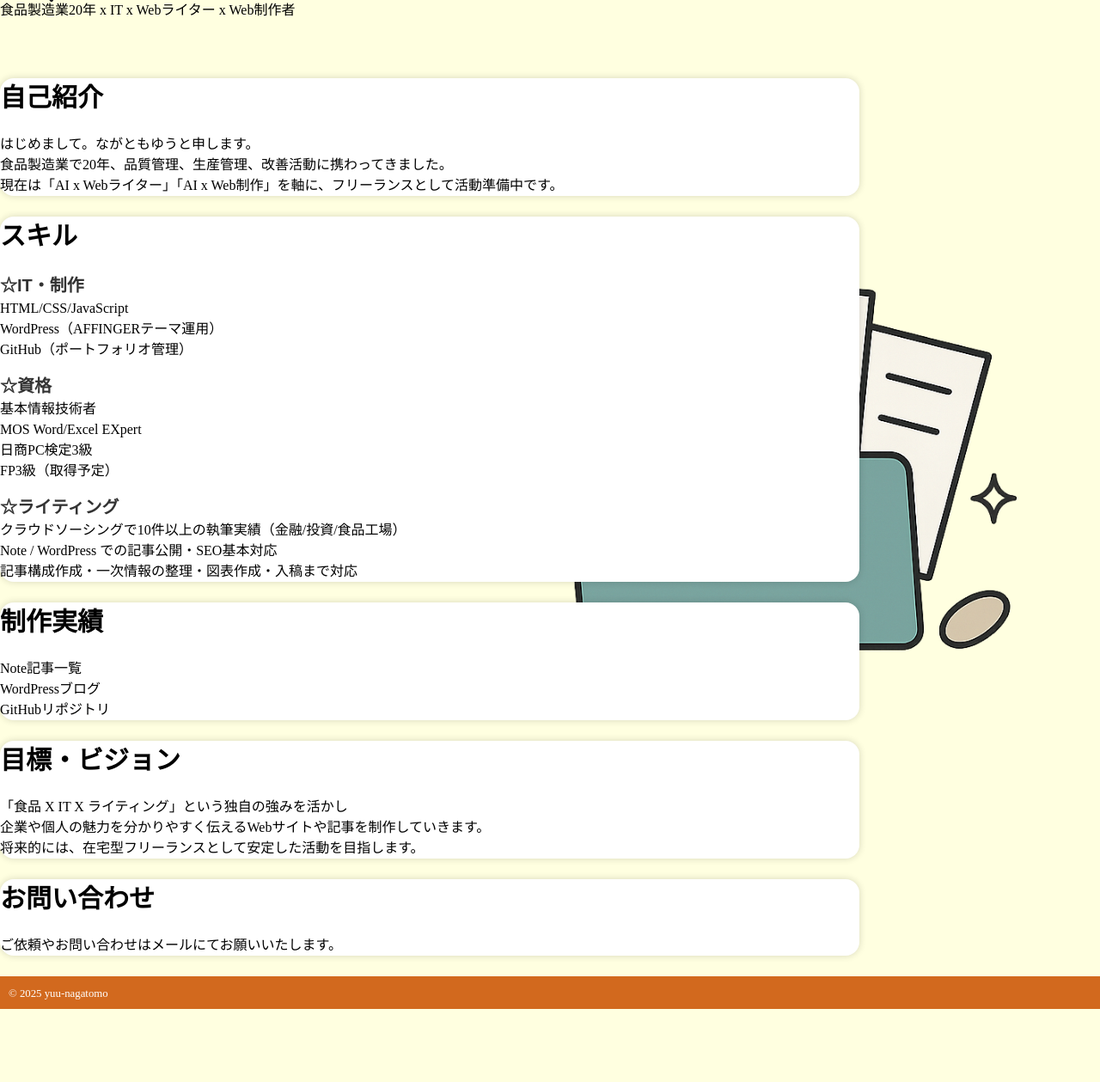
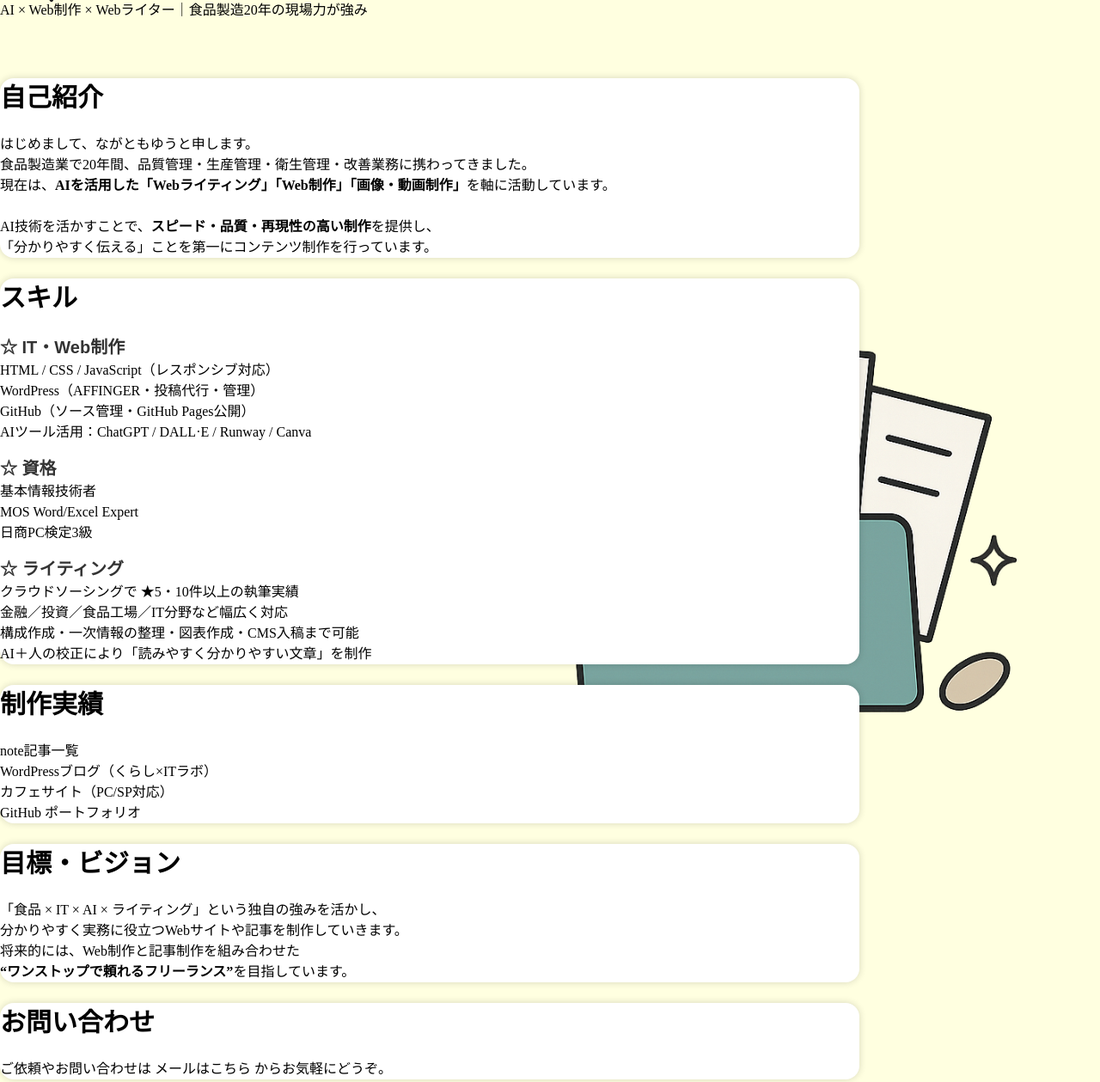
Before and after one commit to y7678117-alt/portfolio, a plain HTML site: page index.html in a window 1280 px wide. Shown: the part 127-1386 px from the top of the page at 86% size. Before the commit the page ends 1301 px from the top, so only its background shows below. Drawn offline with Linux system fonts and the light colour scheme.

Commit message:
Add files via upload

```diff
--- a/index.html
+++ b/index.html
@@ -6,82 +6,94 @@
   <link rel="stylesheet" href="css/reset.css">
   <link rel="stylesheet" href="css/style.css">
   <link rel="icon" href="images/favicon.png" type="image/png">
-  <meta property="og:title" content="portfolio">
+
+  <!-- OGP -->
+  <meta property="og:title" content="ながともゆう | AI×Webライター／Web制作">
   <meta property="og:type" content="website">
   <meta property="og:url" content="https://y7678117-alt.github.io/portfolio/">
   <meta property="og:image" content="https://y7678117-alt.github.io/portfolio/images/title.png">
   <meta property="og:site_name" content="portfolio">
-  <meta property="og:description" content="ながともゆうのポートフォリオ">
+  <meta property="og:description" content="AI×Web制作×ライティングを一貫対応。食品製造20年の現場力で品質と再現性にこだわった制作を提供します。">
+
   <title>ながともゆう | AI×Webライター／Web制作（食品製造20年の現場力）</title>
-  <meta name="description" content="食品製造20年の現場知見×IT×AIを活かし、実務に効く記事制作と小規模サイト制作を提供します。品質・衛生・工程の知見をわかりやすく翻訳し、成果につながるコンテンツを制作。">
+  <meta name="description" content="AIとITを活用し、記事制作・Web制作・画像動画制作を一貫対応。食品製造20年の現場知見×IT×AIで、分かりやすく成果につながるコンテンツを制作します。">
 </head>
+
 <body>
-  <header>
-    <h1><img src="images/title.png" alt="ながともゆうのポートフォリオ" class="logo"></h1>
-    <p>食品製造業20年 x IT x Webライター x Web制作者</p>
-  </header>
+<header>
+  <h1><img src="images/title.png" alt="ながともゆうのポートフォリオ" class="logo"></h1>
+  <p>AI × Web制作 × Webライター｜食品製造20年の現場力が強み</p>
+</header>
 
 <div>
   <h2>自己紹介</h2>
-    <p>
-      はじめまして。ながともゆうと申します。<br>
-      食品製造業で20年、品質管理、生産管理、改善活動に携わってきました。<br>
-      現在は「AI x Webライター」「AI x Web制作」を軸に、フリーランスとして活動準備中です。
-    </p>
+  <p>
+    はじめまして、ながともゆうと申します。<br>
+    食品製造業で20年間、品質管理・生産管理・衛生管理・改善業務に携わってきました。<br>
+    現在は、<strong>AIを活用した「Webライティング」「Web制作」「画像・動画制作」</strong>を軸に活動しています。<br><br>
+    AI技術を活かすことで、<strong>スピード・品質・再現性の高い制作</strong>を提供し、<br>
+    「分かりやすく伝える」ことを第一にコンテンツ制作を行っています。
+  </p>
 </div>
 
 <div>
 <h2>スキル</h2>
-<h3>☆IT・制作</h3>
+
+<h3>☆ IT・Web制作</h3>
 <ul>
-  <li>HTML/CSS/JavaScript</li>
-  <li>WordPress（AFFINGERテーマ運用）</li>
-  <li>GitHub（ポートフォリオ管理）</li>
+  <li>HTML / CSS / JavaScript（レスポンシブ対応）</li>
+  <li>WordPress（AFFINGER・投稿代行・管理）</li>
+  <li>GitHub（ソース管理・GitHub Pages公開）</li>
+  <li>AIツール活用：ChatGPT / DALL·E / Runway / Canva</li>
 </ul>
 
-<h3>☆資格</h3>
+<h3>☆ 資格</h3>
 <ul>
   <li>基本情報技術者</li>
-  <li>MOS Word/Excel EXpert</li>
+  <li>MOS Word/Excel Expert</li>
   <li>日商PC検定3級</li>
-  <li>FP3級（取得予定）</li>
 </ul>
 
-<h3>☆ライティング</h3>
+<h3>☆ ライティング</h3>
 <ul>
-  <li>クラウドソーシングで10件以上の執筆実績（金融/投資/食品工場）</li>
-  <li>Note / WordPress での記事公開・SEO基本対応</li>
-  <li>記事構成作成・一次情報の整理・図表作成・入稿まで対応</li>
+  <li>クラウドソーシングで ★5・10件以上の執筆実績</li>
+  <li>金融／投資／食品工場／IT分野など幅広く対応</li>
+  <li>構成作成・一次情報の整理・図表作成・CMS入稿まで可能</li>
+  <li>AI＋人の校正により「読みやすく分かりやすい文章」を制作</li>
 </ul>
 </div>
 
 <div>
 <h2>制作実績</h2>
 <ul>
-  <li><a href="https://note.com/yuu_20241103" target="_blank">Note記事一覧</a></li>
-  <li><a href="https://yuu-nagatomo.com" target="_blank">WordPressブログ</a></li>
-  <li><a href="https://github.com/y7678117-alt/portfolio" target="_blank">GitHubリポジトリ</a></li>
+  <li><a href="https://note.com/yuu_20241103" target="_blank">note記事一覧</a></li>
+  <li><a href="https://yuu-nagatomo.com" target="_blank">WordPressブログ（くらし×ITラボ）</a></li>
+  <li><a href="https://y7678117-alt.github.io/Cafe-site/" target="_blank">カフェサイト（PC/SP対応）</a></li>
+  <li><a href="https://github.com/y7678117-alt" target="_blank">GitHub ポートフォリオ</a></li>
 </ul>
 </div>
 
 <div>
 <h2>目標・ビジョン</h2>
 <p>
-  「食品 X IT X ライティング」という独自の強みを活かし<br>
-  企業や個人の魅力を分かりやすく伝えるWebサイトや記事を制作していきます。<br>
-  将来的には、在宅型フリーランスとして安定した活動を目指します。
+  「食品 × IT × AI × ライティング」という独自の強みを活かし、<br>
+  分かりやすく実務に役立つWebサイトや記事を制作していきます。<br>
+  将来的には、Web制作と記事制作を組み合わせた<br>
+  <strong>“ワンストップで頼れるフリーランス”</strong>を目指しています。
 </p>
 </div>
 
 <div>
 <h2>お問い合わせ</h2>
 <p>
-  ご依頼やお問い合わせは<a href="mailto:yu-nagatomo@outlook.jp">メール</a>にてお願いいたします。
+  ご依頼やお問い合わせは
+  <a href="mailto:yu-nagatomo@outlook.jp">メールはこちら</a> からお気軽にどうぞ。
 </p>
 </div>
 
 <footer>
   <p><small>&copy; 2025 yuu-nagatomo</small></p>
 </footer>
+
 </body>
 </html>
```
Also changed, not shown: 1 other file.
